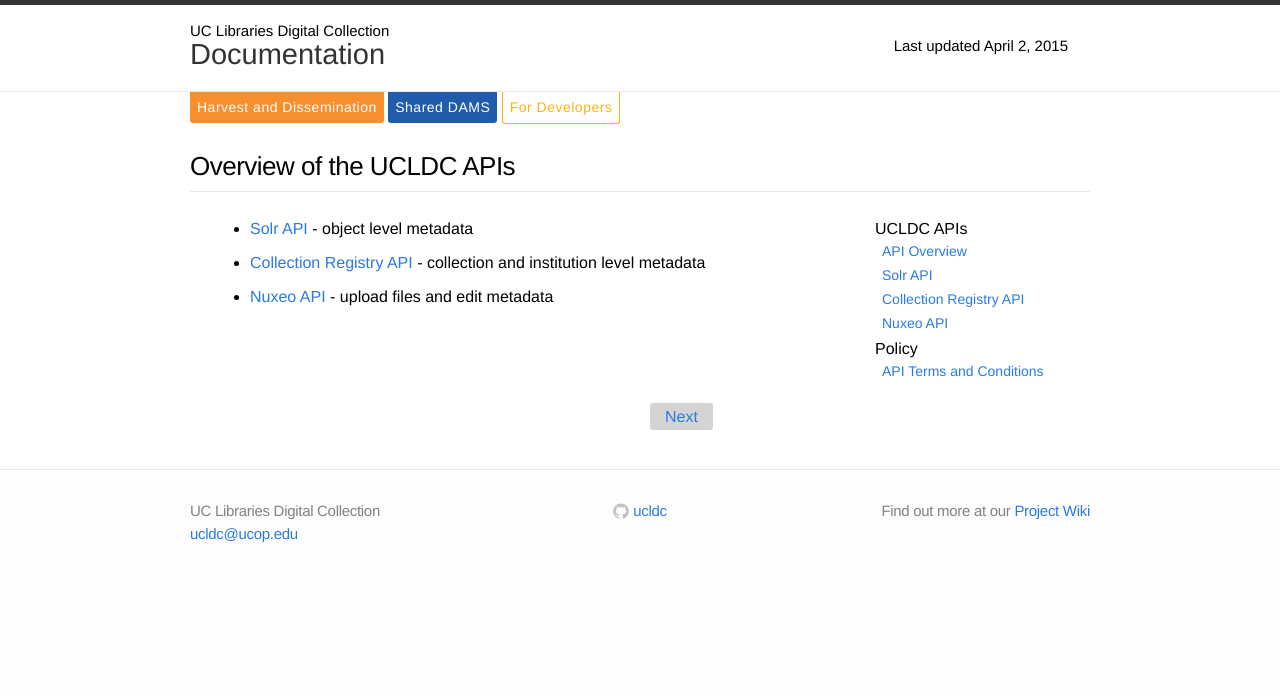
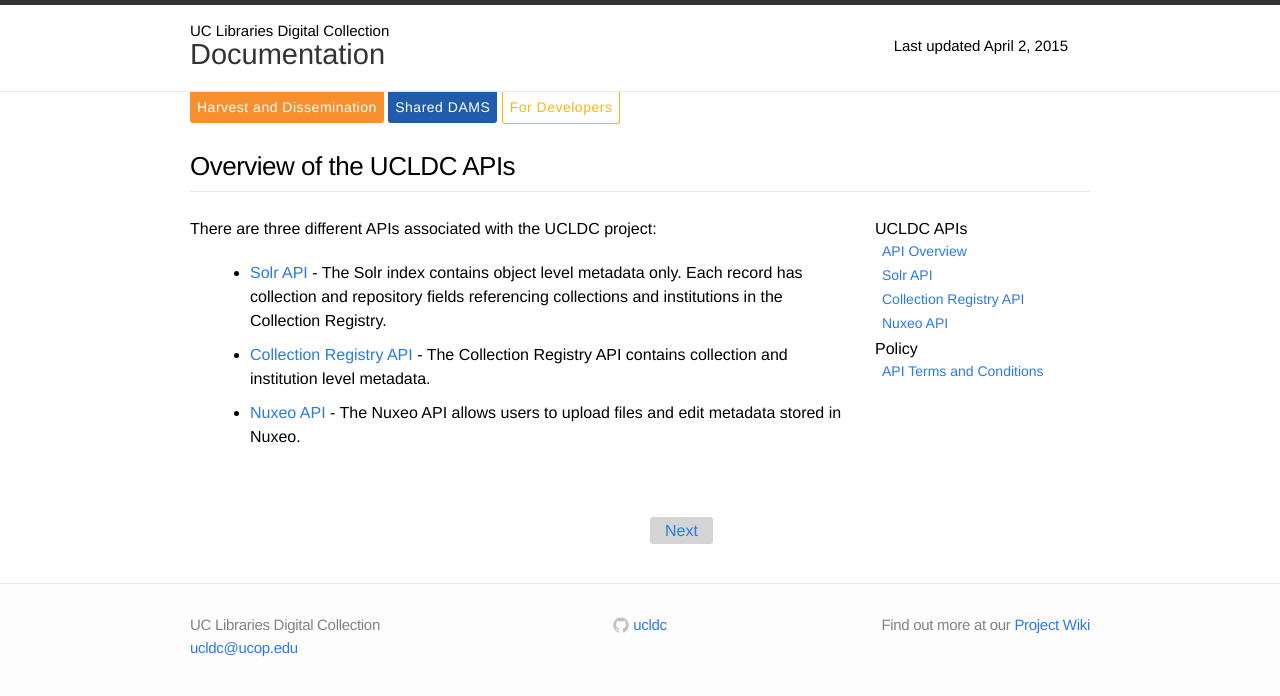
Before and after one commit to ucldc/ucldc-docs, a Jekyll site: the page built from docs/technical-docs/index.md, in a window 1280 px wide. Shown: the top 696 px of the page. Built offline with Jekyll 4.4.1, drawn with Linux system fonts in a browser that asks for light colours; nearby versions of some CDN libraries.

Commit message:
Added more descriptive text about each API

```diff
--- a/docs/technical-docs/index.md
+++ b/docs/technical-docs/index.md
@@ -6,6 +6,8 @@ permalink: /docs/technical-docs/index/
 breadcrumbs: Common Index API
 ---
 
-- [Solr API]({{ site.url }}{{ site.baseurl }}/docs/technical-docs/solr-api/) - object level metadata
-- [Collection Registry API]({{ site.url }}{{ site.baseurl }}/docs/technical-docs/registry-api/) - collection and institution level metadata
-- [Nuxeo API]({{ site.url }}{{ site.baseurl }}/docs/technical-docs/nuxeo-api/) - upload files and edit metadata
+There are three different APIs associated with the UCLDC project:
+
+- [Solr API]({{ site.url }}{{ site.baseurl }}/docs/technical-docs/solr-api/) - The Solr index contains object level metadata only. Each record has collection and repository fields referencing collections and institutions in the Collection Registry.
+- [Collection Registry API]({{ site.url }}{{ site.baseurl }}/docs/technical-docs/registry-api/) - The Collection Registry API contains collection and institution level metadata.
+- [Nuxeo API]({{ site.url }}{{ site.baseurl }}/docs/technical-docs/nuxeo-api/) - The Nuxeo API allows users to upload files and edit metadata stored in Nuxeo.
```
